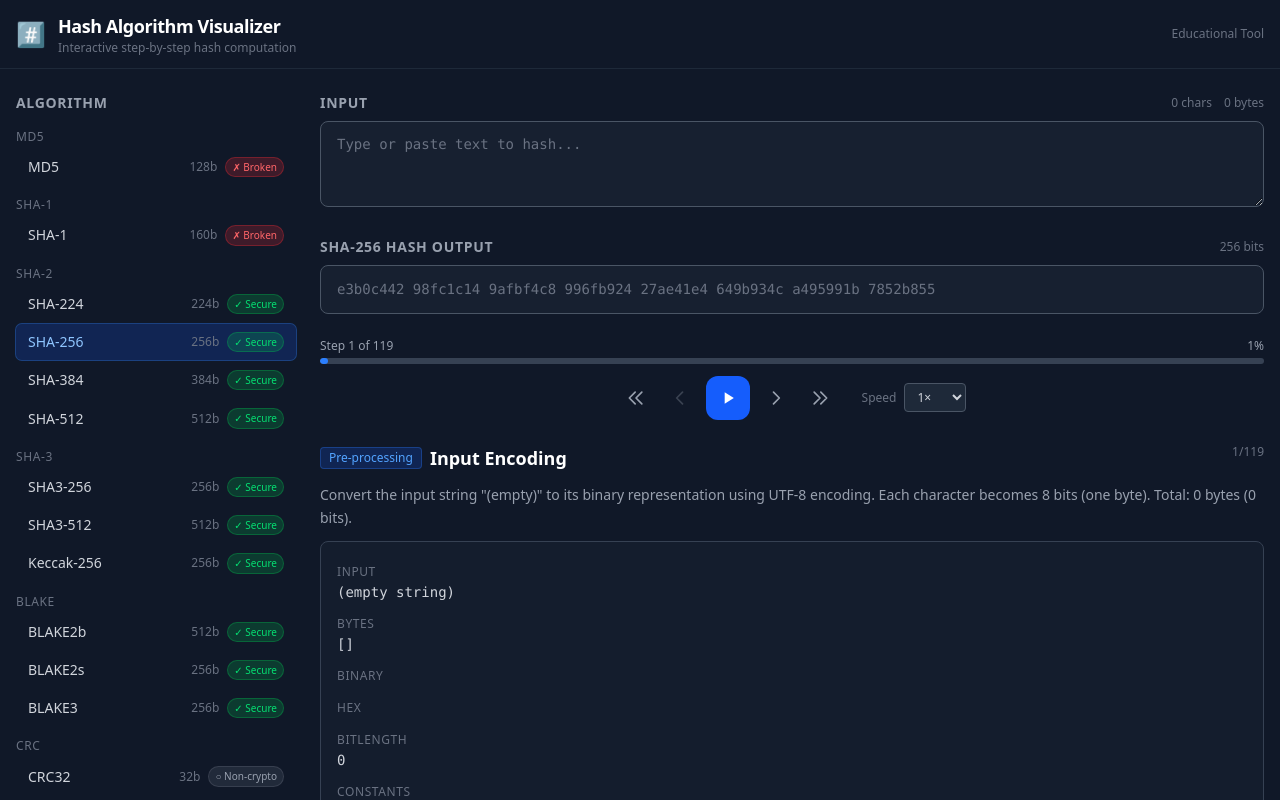
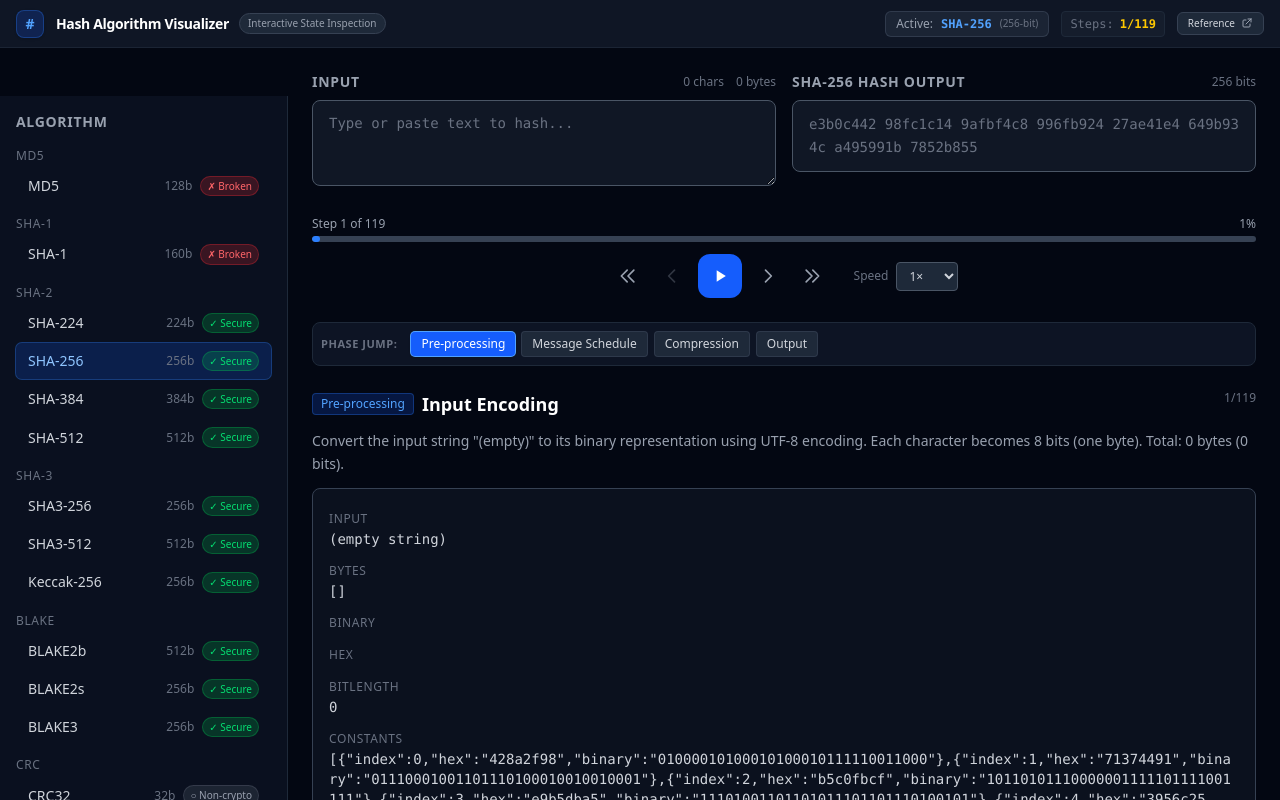
Before and after one commit to Altinate/algo-lab, a React (Vite) app: page / in a window 1280 px wide. Shown: the top 800 px of the page. Built offline with nearby package versions, Linux system fonts and the light colour scheme.

Commit message:
feat(layout): Restructure page chrome with compact topbar, sticky full-height sidebar, and fluid main content

```diff
--- a/src/App.tsx
+++ b/src/App.tsx
@@ -1,3 +1,4 @@
+import React from 'react';
 import { useHashEngine } from './hooks/useHashEngine';
 import { usePlayback } from './hooks/usePlayback';
 import AlgorithmSelector from './components/AlgorithmSelector';
@@ -18,38 +19,66 @@ export default function App() {
     engine.steps.length > 0 &&
     playback.currentStep === engine.steps.length - 1;
 
+  const phases = getPhases(engine.steps);
+
   return (
-    <div className="min-h-screen bg-gray-900 text-white">
-      {/* Header */}
-      <header className="border-b border-gray-800 px-4 py-3">
-        <div className="mx-auto flex max-w-7xl items-center justify-between">
+    <div className="min-h-screen bg-gray-950 text-gray-100 flex flex-col antialiased selection:bg-blue-500/30 selection:text-blue-200">
+      {/* ─── Compact Top Header Bar ──────────────────────────────────────── */}
+      <header className="sticky top-0 z-30 flex h-12 shrink-0 items-center justify-between border-b border-gray-800/80 bg-gray-900/95 px-4 backdrop-blur">
+        {/* Left: Brand / Title */}
         <div className="flex items-center gap-3">
-            <span className="text-2xl">#️⃣</span>
-            <div>
-              <h1 className="text-lg font-bold tracking-tight">
+          <div className="flex h-7 w-7 items-center justify-center rounded-lg bg-blue-600/20 border border-blue-500/30 text-blue-400 font-bold text-sm shadow-sm">
+            #
+          </div>
+          <div className="flex items-center gap-2.5">
+            <h1 className="text-sm font-bold tracking-tight text-white">
               Hash Algorithm Visualizer
             </h1>
-              <p className="text-xs text-gray-500">
-                Interactive step-by-step hash computation
-              </p>
+            <span className="hidden sm:inline-block rounded-full bg-gray-800 px-2 py-0.5 text-[10px] font-medium text-gray-400 border border-gray-700">
+              Interactive State Inspection
+            </span>
           </div>
         </div>
+
+        {/* Center/Right: Active Algorithm Badge & Quick Status */}
+        <div className="flex items-center gap-3">
+          {engine.algorithm && (
+            <div className="flex items-center gap-2 rounded-md bg-gray-800/80 px-2.5 py-1 border border-gray-700/80 text-xs">
+              <span className="text-gray-400">Active:</span>
+              <span className="font-bold text-blue-400 font-mono">
+                {engine.algorithm.info.name}
+              </span>
+              <span className="text-[10px] text-gray-500">
+                ({engine.algorithm.info.digestSize}-bit)
+              </span>
+            </div>
+          )}
+
+          <div className="hidden md:flex items-center gap-1.5 text-xs text-gray-400 bg-gray-800/40 px-2 py-1 rounded border border-gray-800 font-mono">
+            <span className="text-gray-500">Steps:</span>
+            <span className="font-bold text-yellow-400">
+              {engine.steps.length > 0 ? `${playback.currentStep + 1}/${engine.steps.length}` : '0'}
+            </span>
+          </div>
+
           <a
-            href="https://github.com"
+            href="https://github.com/dmarman/sha256algorithm"
             target="_blank"
             rel="noopener noreferrer"
-            className="text-xs text-gray-500 hover:text-gray-300 transition-colors"
+            className="flex items-center gap-1.5 rounded-md border border-gray-700 bg-gray-800 px-2.5 py-1 text-xs text-gray-300 hover:bg-gray-700 hover:text-white transition-colors"
           >
-            Educational Tool
+            <span className="text-[10px]">Reference</span>
+            <svg className="w-3 h-3 text-gray-400" fill="none" viewBox="0 0 24 24" stroke="currentColor">
+              <path strokeLinecap="round" strokeLinejoin="round" strokeWidth={2} d="M10 6H6a2 2 0 00-2 2v10a2 2 0 002 2h10a2 2 0 002-2v-4M14 4h6m0 0v6m0-6L10 14" />
+            </svg>
           </a>
         </div>
       </header>
 
-      {/* Main layout */}
-      <div className="mx-auto max-w-7xl px-4 py-6">
-        <div className="grid gap-6 lg:grid-cols-[280px_1fr]">
-          {/* Sidebar */}
-          <aside className="space-y-6">
+      {/* ─── Two-Region App Layout: Sticky Sidebar + Fluid Width Main ───── */}
+      <div className="flex flex-1 overflow-hidden">
+        {/* ─── Left Sidebar: Pinned / Sticky with independent scroll ──── */}
+        <aside className="w-64 xl:w-72 shrink-0 border-r border-gray-800 bg-gray-900/60 flex flex-col h-[calc(100vh-3rem)] sticky top-12 overflow-y-auto p-4 space-y-6">
           <AlgorithmSelector
             algorithmsByFamily={engine.algorithmsByFamily}
             selectedAlgorithm={engine.algorithmName}
@@ -57,12 +86,16 @@ export default function App() {
           />
 
           {engine.algorithm && (
+            <div className="pt-4 border-t border-gray-800">
               <AlgorithmInfoPanel info={engine.algorithm.info} />
+            </div>
           )}
         </aside>
 
-          {/* Main content */}
-          <main className="space-y-6">
+        {/* ─── Main Content: Fluid Width (Takes 100% remaining space) ─── */}
+        <main className="flex-1 min-w-0 p-4 sm:p-6 overflow-y-auto space-y-6">
+          {/* Top Panel: Input String + Live Hash Output */}
+          <div className="grid grid-cols-1 xl:grid-cols-2 gap-4">
             <InputPanel input={engine.input} onInputChange={engine.setInput} />
 
             <HashOutput
@@ -71,40 +104,40 @@ export default function App() {
               digestSize={engine.algorithm?.info.digestSize ?? 0}
               isComplete={isComplete}
             />
+          </div>
 
+          {/* Transport Controls */}
           <PlaybackControls playback={playback} />
 
-            <StepVisualizer
-              step={currentStepData}
-              currentStep={playback.currentStep}
-              totalSteps={engine.steps.length}
-            />
-
-            {/* Phase navigation */}
-            {engine.steps.length > 0 && (
-              <div className="space-y-2">
-                <h3 className="text-xs font-semibold uppercase tracking-wider text-gray-500">
-                  Jump to Phase
-                </h3>
-                <div className="flex flex-wrap gap-1">
-                  {getPhases(engine.steps).map(({ phase, startIndex }) => (
+          {/* Phase Quick Jump Navigation */}
+          {phases.length > 0 && (
+            <div className="flex flex-wrap items-center gap-1.5 p-2 rounded-lg bg-gray-900/80 border border-gray-800 text-xs">
+              <span className="text-[11px] font-bold uppercase tracking-wider text-gray-500 mr-2">
+                Phase Jump:
+              </span>
+              {phases.map(({ phase, startIndex }) => (
                 <button
                   key={`${phase}-${startIndex}`}
                   onClick={() => playback.setCurrentStep(startIndex)}
-                      className={`rounded-md px-2 py-1 text-xs transition-colors ${
+                  className={`rounded px-2.5 py-1 text-xs font-medium transition-all ${
                     currentStepData?.phase === phase
-                          ? 'bg-blue-600/20 text-blue-400 border border-blue-500/30'
-                          : 'bg-gray-800 text-gray-400 hover:bg-gray-700 border border-gray-700'
+                      ? 'bg-blue-600 text-white shadow-sm ring-1 ring-blue-400'
+                      : 'bg-gray-800 text-gray-300 hover:bg-gray-700 hover:text-white border border-gray-700/70'
                   }`}
                 >
                   {phase}
                 </button>
               ))}
             </div>
-              </div>
           )}
+
+          {/* Step Visualizer (Contains the 3-column persistent view expanding fluidly) */}
+          <StepVisualizer
+            step={currentStepData}
+            currentStep={playback.currentStep}
+            totalSteps={engine.steps.length}
+          />
         </main>
-        </div>
       </div>
     </div>
   );
```
Lines whose indentation alone changed are shown as unchanged.
